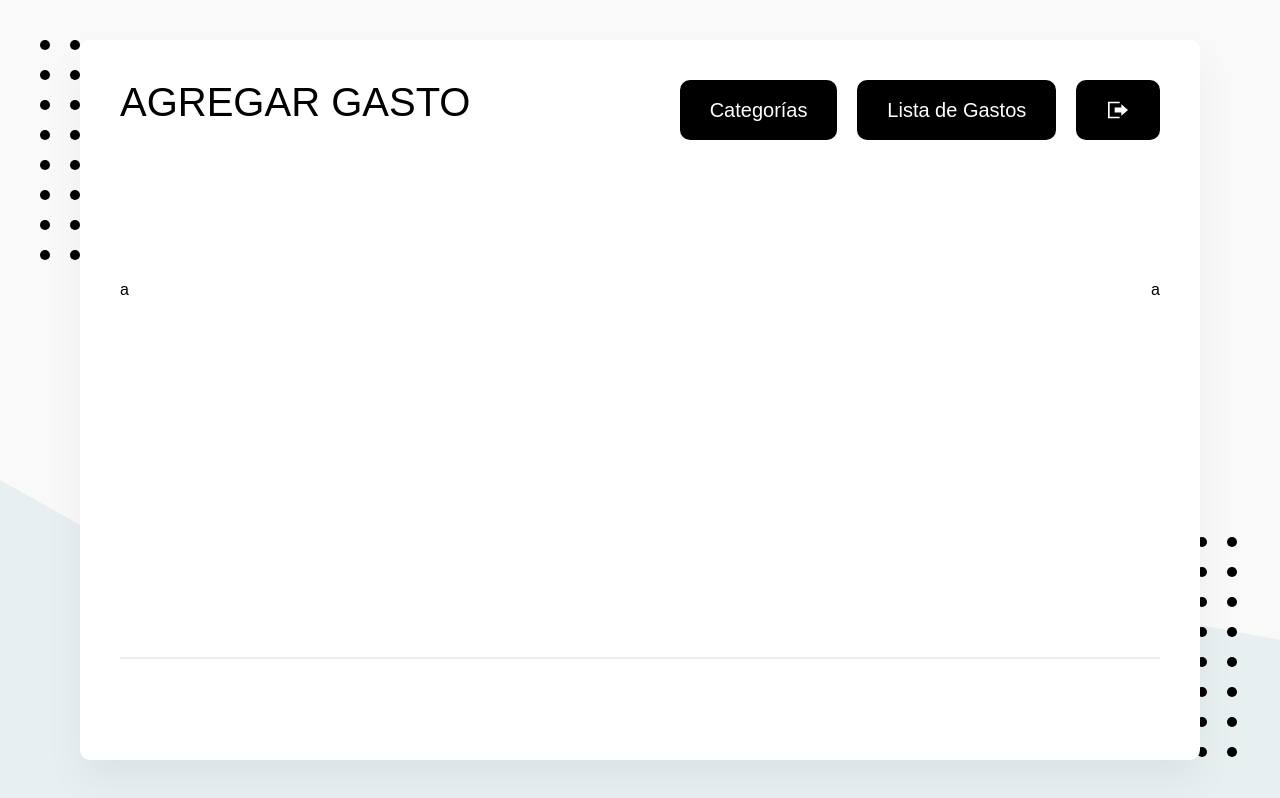
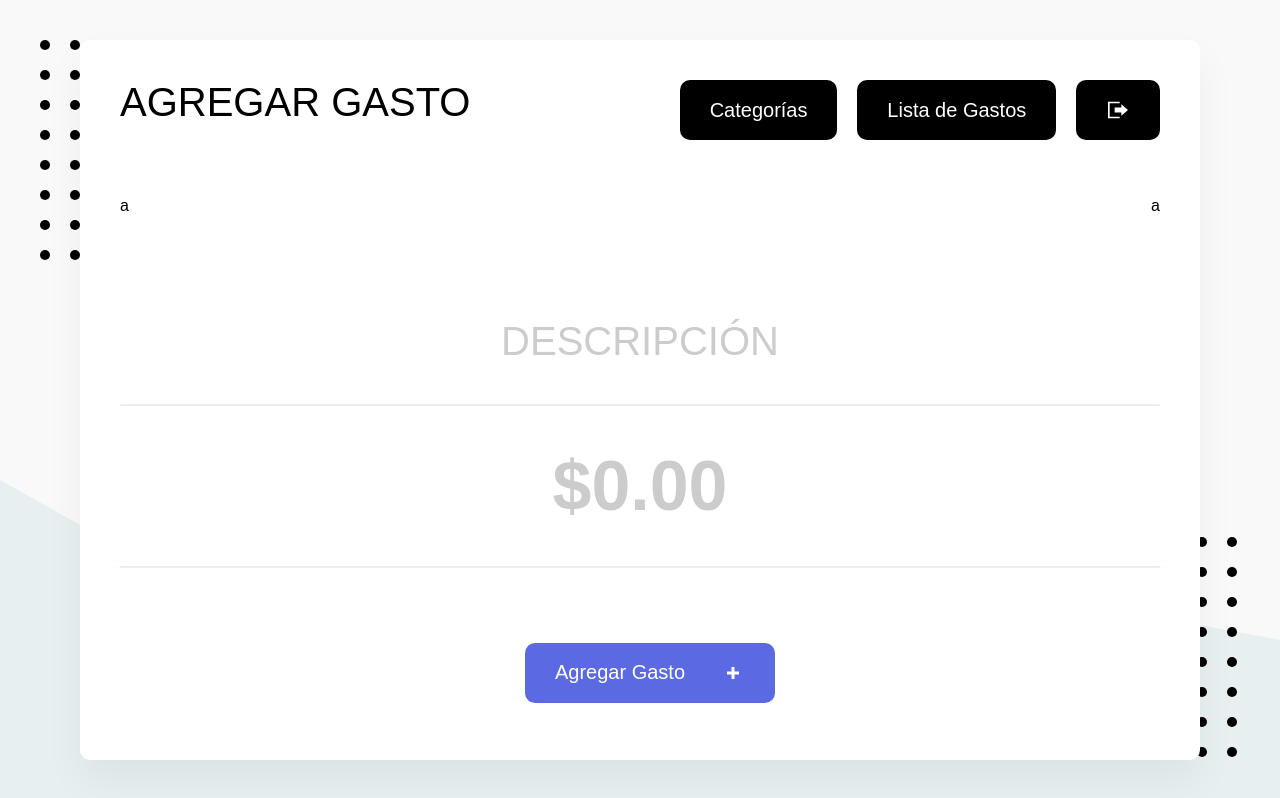
Before and after one commit to kyiroywops/rct-app-list-personal, a React (Create React App) app: page / in a window 1280 px wide. Built offline with nearby package versions, Linux system fonts and the light colour scheme; no server answers; sample sign-in values are in the browser's storage; what webfontloader would draw is missing.

Commit message:
formulario gasto

```diff
--- a/src/componentes/FormularioGasto.js
+++ b/src/componentes/FormularioGasto.js
@@ -1,7 +1,26 @@
-import React from 'react';
+import React, {useState} from 'react';
 import {ContenedorFiltros, Formulario, Input, InputGrande, ContenedorBoton} from '../elementos/ElementosDeFormulario';
+import Boton from '../elementos/Boton';
+import {ReactComponent as IconoPlus} from '../imagenes/plus.svg';
+
 
 const FormularioGasto = () => {
+    const [inputDescripcion, cambiarInputDescripcion] = useState('');
+    const [inputCantidad, cambiarInputCantidad] = useState('');
+
+    const handleChange =  (e) => {
+       try {
+           if(e.target.name === 'descripcion'){
+               cambiarInputDescripcion(e.target.value);
+           } else if (e.target.name === 'cantidad'){
+               cambiarInputCantidad(e.target.value.replace(/[^0-9.]/g, ''));
+           }
+
+       } catch (error) {
+            return error
+       }
+    }
+
     return (
         <Formulario>
             <ContenedorFiltros>
@@ -12,9 +31,29 @@ const FormularioGasto = () => {
             <div>
                 <Input
                     type="text"
-                    name="nombre"
+                    name="descripcion"
+                    id='descripcion'
+                    placeholder="Descripción"
+                    value={inputDescripcion}
+                    onChange={handleChange}
+                />
+                <InputGrande
+                type="text"
+                name="cantidad"
+                id='cantidad'
+                placeholder="$0.00"
+                value={inputCantidad}
+                onChange={handleChange}
+
+
                 />
             </div>
+            <ContenedorBoton>
+                <Boton as="button" primario conIcono type="submit">
+                    Agregar Gasto <IconoPlus/>
+                </Boton>
+
+            </ContenedorBoton>
         </Formulario>
      );
 }
```
